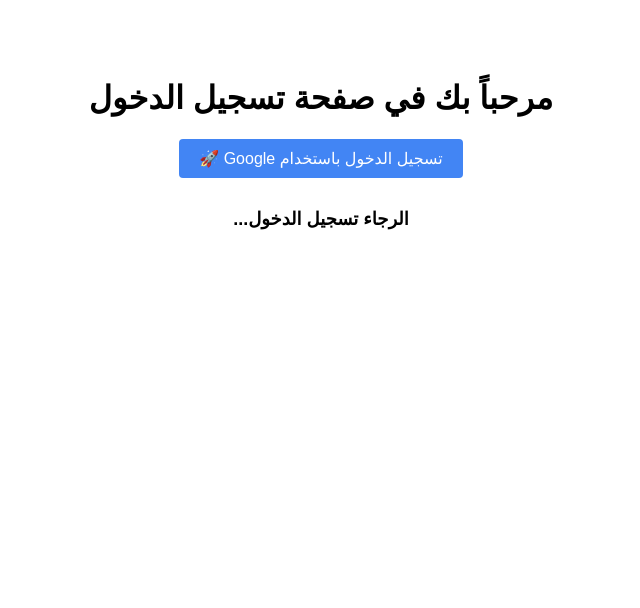
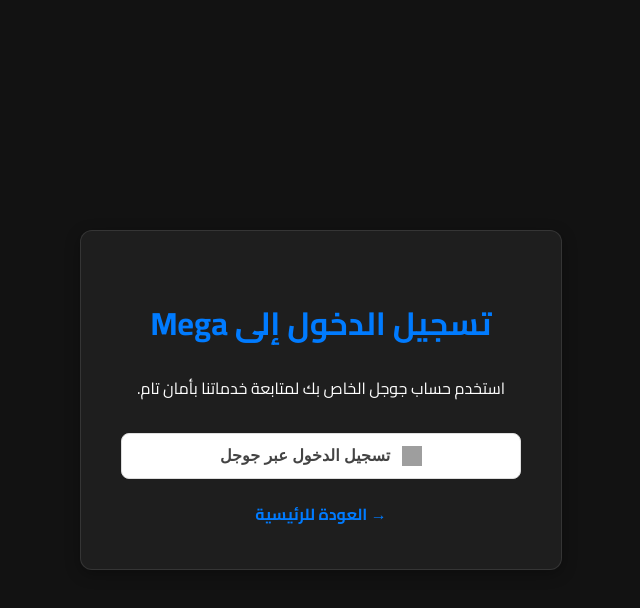
Before and after one commit to moha893/Images-to-PDF, a plain HTML site: page login.html in a window 1280 px wide. Shown: the whole page, without its empty margins (319-959 px from the left). Drawn offline with nearby package versions, Linux system fonts and the light colour scheme; grey boxes are pictures that could not be loaded.

Commit message:
Add files via upload

```diff
--- /dev/null
+++ b/auth.js
@@ -0,0 +1,102 @@
+/*
+ * Supabase Google Auth Module
+ * File: auth.js
+ * Purpose: Handles user authentication using Supabase, specifically Google Sign-In.
+ */
+
+// ===============================================
+// ⚠️ 1. الإعداد - يجب التعديل ⚠️
+// ===============================================
+
+// استبدل هذه القيم بـ URL ومفتاح 'anon' الخاص بمشروعك في Supabase
+const SUPABASE_URL = 'https://vayuuzbcgemrlgvmktzl.supabase.co'; // مثال: 'https://xyzabcd.supabase.co'
+const SUPABASE_ANON_KEY = 'eyJhbGciOiJIUzI1NiIsInR5cCI6IkpXVCJ9.eyJpc3MiOiJzdXBhYmFzZSIsInJlZiI6InZheXV1emJjZ2Vtcmxndm1rdHpsIiwicm9sZSI6ImFub24iLCJpYXQiOjE3NjA0NDA4MDQsImV4cCI6MjA3NjAxNjgwNH0.yQIuNEb8QRBOaSGW0cKB8cQvPpZMWG7T_0gnufjVa0g'; // مثال: 'eyJhbGciOiJIUzI1Ni...'
+
+// ===============================================
+// 2. التهيئة والوظائف الأساسية
+// ===============================================
+
+// تهيئة عميل Supabase
+const supabase = supabase.createClient(SUPABASE_URL, SUPABASE_ANON_KEY);
+
+/**
+ * @async
+ * @function signInWithGoogle
+ * @description يبدأ عملية تسجيل الدخول عبر Google OAuth.
+ * يتم تخزين الجلسة تلقائيًا بواسطة Supabase.
+ */
+async function signInWithGoogle() {
+    try {
+        const { error } = await supabase.auth.signInWithOAuth({
+            provider: 'google',
+            options: {
+                // عنوان URL الذي سيتم إعادة توجيه المستخدم إليه بعد تسجيل الدخول
+                // يجب أن يكون ضمن قائمة عناوين URL المسموح بها في إعدادات Supabase
+                redirectTo: window.location.origin + '/upload.html',
+            },
+        });
+
+        if (error) {
+            console.error('Error signing in with Google:', error.message);
+            alert(`فشل تسجيل الدخول: ${error.message}`);
+        }
+    } catch (err) {
+        console.error('An unexpected error occurred during sign-in:', err);
+        alert('حدث خطأ غير متوقع. يرجى المحاولة مرة أخرى.');
+    }
+}
+
+/**
+ * @async
+ * @function handleAuthStateChange
+ * @description تتبع حالة مصادقة المستخدم.
+ * @param {string} event - نوع الحدث (SIGNED_IN, SIGNED_OUT, الخ).
+ * @param {object} session - بيانات جلسة المستخدم.
+ */
+async function handleAuthStateChange(event, session) {
+    if (event === 'SIGNED_IN' && session) {
+        console.log('User signed in:', session.user);
+        // إعادة توجيه المستخدم إلى صفحة الرفع (Upload) بعد تسجيل الدخول بنجاح
+        window.location.href = '/upload.html';
+    }
+}
+
+/**
+ * @function setupEventListeners
+ * @description يربط وظيفة تسجيل الدخول بزر HTML.
+ */
+function setupEventListeners() {
+    const signInButton = document.getElementById('google-sign-in-btn');
+    if (signInButton) {
+        // عند النقر على الزر، قم بتشغيل وظيفة تسجيل الدخول
+        signInButton.addEventListener('click', signInWithGoogle);
+    }
+}
+
+// ===============================================
+// 3. التنفيذ
+// ===============================================
+
+// عند تحميل الصفحة بالكامل، قم بإعداد مستمعي الأحداث
+document.addEventListener('DOMContentLoaded', () => {
+    setupEventListeners();
+
+    // إعداد مستمع لتغييرات حالة المصادقة لإعادة التوجيه
+    supabase.auth.onAuthStateChange(handleAuthStateChange);
+});
+
+// يمكنك إضافة وظيفة تسجيل الخروج هنا لاستخدامها في upload.html لاحقًا
+async function signOut() {
+    const { error } = await supabase.auth.signOut();
+    if (!error) {
+        // إعادة توجيه إلى صفحة تسجيل الدخول أو الرئيسية بعد تسجيل الخروج
+        window.location.href = '/login.html';
+    } else {
+        console.error('Error signing out:', error.message);
+        alert('فشل تسجيل الخروج. يرجى المحاولة مرة أخرى.');
+    }
+}
+
+// تصدير الدالة لتكون متاحة لملفات JavaScript الأخرى (مثل upload.js)
+// إذا كنت ستستخدمها في ملفات أخرى غير login.html
+window.signOut = signOut;
--- a/login.html
+++ b/login.html
@@ -3,47 +3,96 @@
 <head>
     <meta charset="UTF-8">
     <meta name="viewport" content="width=device-width, initial-scale=1.0">
-    <title>صفحة تسجيل الدخول - Firebase & Vercel</title>
+    <title>تسجيل الدخول — Mega</title>
+    <link href="https://fonts.googleapis.com/css2?family=Cairo:wght@400;700&display=swap" rel="stylesheet">
+    <link rel="stylesheet" href="https://cdnjs.cloudflare.com/ajax/libs/font-awesome/6.5.2/css/all.min.css">
     <style>
+        :root {
+            --dark-bg: #121212;
+            --secondary-bg: #1e1e1e;
+            --card-bg: #2a2a2a;
+            --text-color: #ffffff;
+            --primary-color: #007bff;
+            --border-color: rgba(255, 255, 255, 0.1);
+        }
         body {
-            font-family: Arial, sans-serif;
+            font-family: "Cairo", sans-serif;
+            background-color: var(--dark-bg);
+            color: var(--text-color);
+            display: flex;
+            align-items: center;
+            justify-content: center;
+            min-height: 100vh;
+            margin: 0;
             text-align: center;
-            padding-top: 50px;
         }
-        #login-btn, #logout-btn {
-            background-color: #4285F4;
-            color: white;
-            border: none;
-            padding: 10px 20px;
+        .login-box {
+            width: 90%;
+            max-width: 400px;
+            padding: 40px;
+            background-color: var(--secondary-bg);
+            border-radius: 12px;
+            border: 1px solid var(--border-color);
+            box-shadow: 0 4px 15px rgba(0, 0, 0, 0.3);
+        }
+        h1 {
+            color: var(--primary-color);
+            margin-bottom: 20px;
+        }
+        p {
+            color: var(--text-color);
+            margin-bottom: 30px;
+        }
+        .google-login-button {
+            background-color: #ffffff;
+            color: #444;
+            border: 1px solid #ddd;
+            border-radius: 8px;
+            padding: 12px 24px;
+            font-size: 16px;
+            font-weight: 700;
             cursor: pointer;
-            border-radius: 4px;
+            display: flex;
+            align-items: center;
+            justify-content: center; /* توسيط الزر */
+            gap: 12px;
+            transition: background-color 0.3s;
+            width: 100%; /* اجعل الزر يملأ العرض */
+            text-decoration: none;
+        }
+
+        .google-login-button:hover {
+            background-color: #f5f5f5;
+        }
+
+        .google-login-button img {
+            width: 20px;
+            height: 20px;
+        }
+
+        .back-link {
+            display: block;
             margin-top: 20px;
-            font-size: 16px;
-        }
-        #logout-btn {
-            background-color: #DB4437; /* لون الخروج */
-            display: none; /* مخفي في البداية */
-        }
-        #login-btn {
-            display: block; /* ظاهر في البداية */
-            margin: 20px auto;
-        }
-        #user-status {
-            margin-top: 30px;
-            font-size: 18px;
+            color: var(--primary-color);
+            text-decoration: none;
             font-weight: bold;
         }
     </style>
+    <script src="https://cdn.jsdelivr.net/npm/@supabase/supabase-js@2"></script>
 </head>
 <body>
-    <h1>مرحباً بك في صفحة تسجيل الدخول</h1>
+    <div class="login-box">
+        <h1>تسجيل الدخول إلى Mega</h1>
+        <p>استخدم حساب جوجل الخاص بك لمتابعة خدماتنا بأمان تام.</p>
 
-    <button id="login-btn">تسجيل الدخول باستخدام Google 🚀</button>
-    <button id="logout-btn">تسجيل الخروج</button>
+        <button id="google-sign-in-btn" class="google-login-button">
+            <img src="https://upload.wikimedia.org/wikipedia/commons/c/c1/Google_%22G%22_logo.svg" alt="Google G Logo">
+            <span>تسجيل الدخول عبر جوجل</span>
+        </button>
 
-    <div id="user-status">الرجاء تسجيل الدخول...</div>
+        <a href="index.html" class="back-link">→ العودة للرئيسية</a>
+    </div>
 
-    <script type="module" src="./firebase-config.js"></script>
-    <script type="module" src="./login.js"></script>
+    <script src="auth.js"></script>
 </body>
 </html>
```
